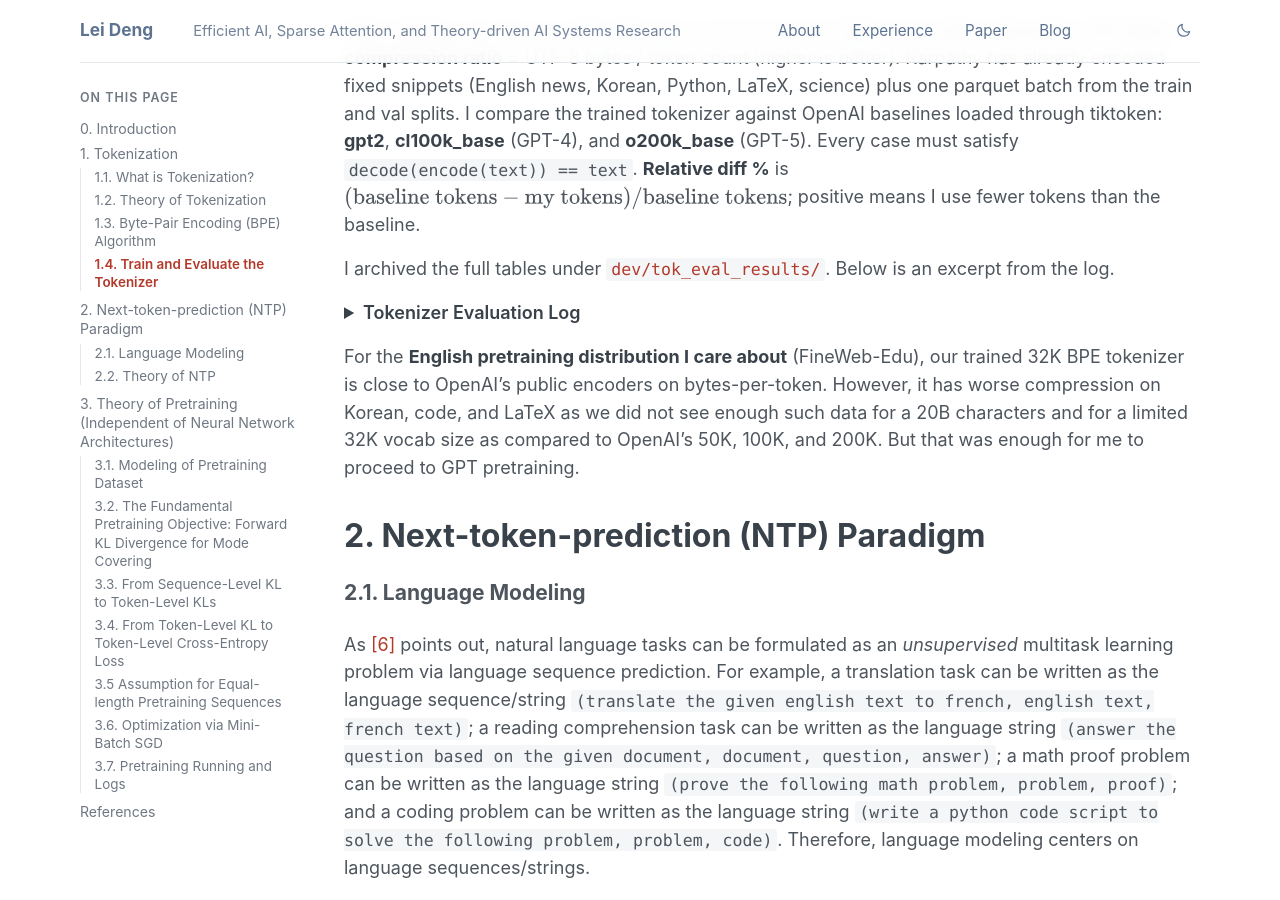
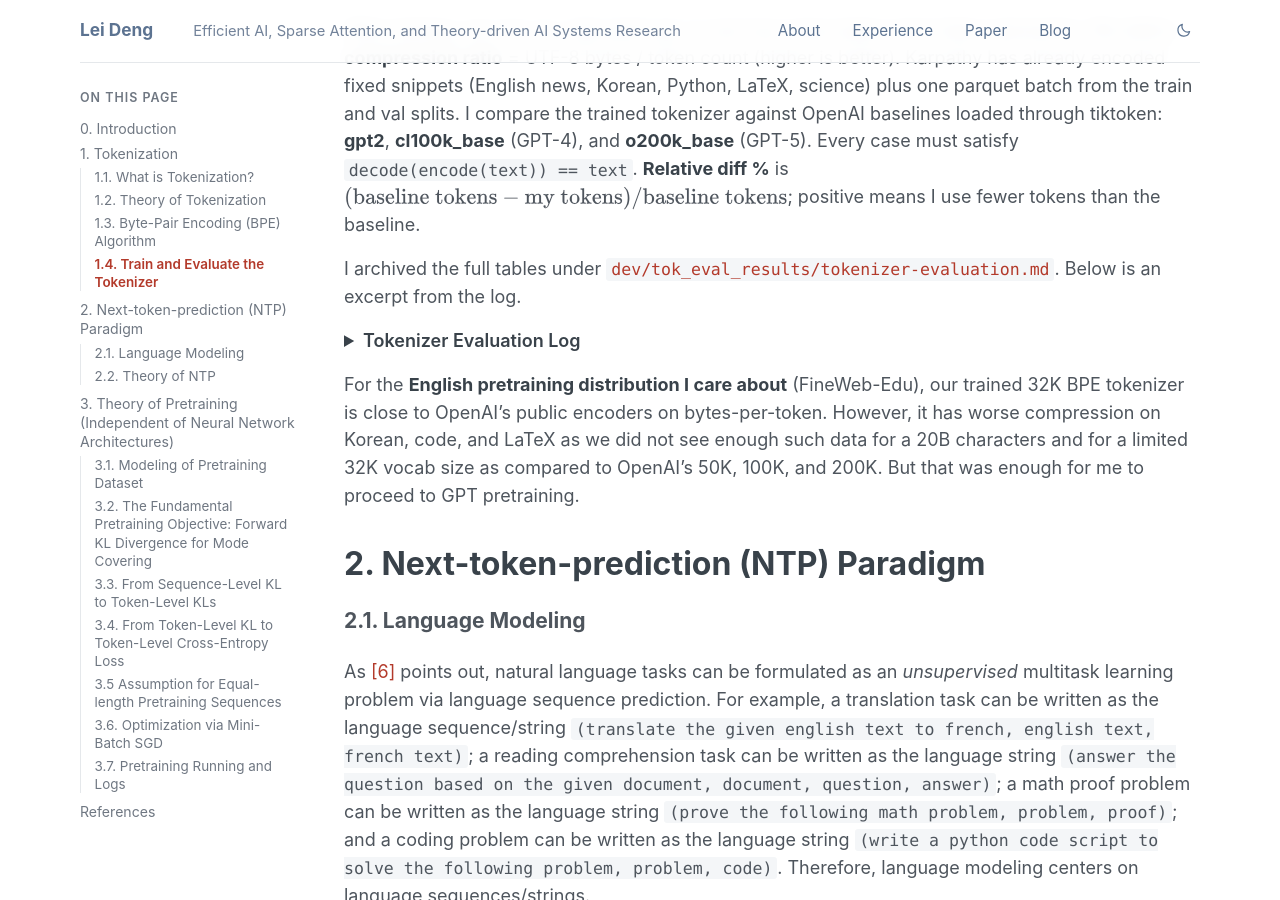
Before and after one commit to leideng/leideng.github.io, a Jekyll site: the page built from _posts/2026-06-02-nanochat-ascend-part1.md, in a window 1280 px wide and 900 px high, scrolled down 9791 px. Built offline with Jekyll 4.4.1, drawn with Linux system fonts in a browser that asks for light colours; some of the changed lines change nothing that is shown; some of the changed text lies outside the part shown.

Commit message:
add some perminant links

````diff
--- a/_posts/2026-06-02-nanochat-ascend-part1.md
+++ b/_posts/2026-06-02-nanochat-ascend-part1.md
@@ -266,7 +266,7 @@
 bash runs/run_tok_train.sh
 ```
 
-`run_tok_train.sh` calls Karpathy’s `tok_train.py` with the following options
+[`run_tok_train.sh`](https://github.com/leideng/nanochat-ascend/blob/ee840874991bafe039f0984aaf1e34bb348f4a7e/runs/run_base_train.sh) calls [`tok_train.py`](https://github.com/leideng/nanochat-ascend/blob/ee840874991bafe039f0984aaf1e34bb348f4a7e/scripts/base_train.py) with the following options
 
 | Flag | Default in `tok_train.py` | Notes |
 |------|---------------------------|--------|
@@ -274,7 +274,7 @@
 | `--doc-cap` | `10_000` | Max characters per document |
 | `--vocab-size` | `32768` | I set this to **32K** (Karpathy’s public runs use **64K**) |
 
-On my A3 machine with 4*80=320 logic CPUs, this took **765 s (~12.8 min)**; I logged the run in [`dev/tok_eval_results/tokenizer-training.md`](https://github.com/leideng/nanochat-ascend/blob/main/dev/tok_eval_results/tokenizer-training.md):
+On my A3 machine with 4*80=320 logic CPUs, this took **765 s (~12.8 min)**; I logged the run in [`dev/tok_eval_results/tokenizer-training.md`](https://github.com/leideng/nanochat-ascend/blob/ee840874991bafe039f0984aaf1e34bb348f4a7e/dev/tok_eval_results/tokenizer-training.md):
 
 | Metric | My run |
 |--------|--------|
@@ -421,7 +421,7 @@
 
 After training, we can run `tok_eval.py` to see how many bytes each token represents. We define **compression ratio** = UTF-8 bytes / token count (higher is better). Karpathy has already encoded fixed snippets (English news, Korean, Python, LaTeX, science) plus one parquet batch from the train and val splits. I compare the trained tokenizer against OpenAI baselines loaded through tiktoken: **gpt2**, **cl100k_base** (GPT-4), and **o200k_base** (GPT-5). Every case must satisfy `decode(encode(text)) == text`. **Relative diff %** is $(\text{baseline tokens} - \text{my tokens}) / \text{baseline tokens}$; positive means I use fewer tokens than the baseline.
 
-I archived the full tables under [`dev/tok_eval_results/`](https://github.com/leideng/nanochat-ascend/tree/main/dev/tok_eval_results). Below is an excerpt from the log.
+I archived the full tables under [`dev/tok_eval_results/tokenizer-evaluation.md`](https://github.com/leideng/nanochat-ascend/blob/ee840874991bafe039f0984aaf1e34bb348f4a7e/dev/tok_eval_results/tokenizer-evaluation.md). Below is an excerpt from the log.
 
 <details markdown="1">
 <summary>Tokenizer Evaluation Log</summary>
````
